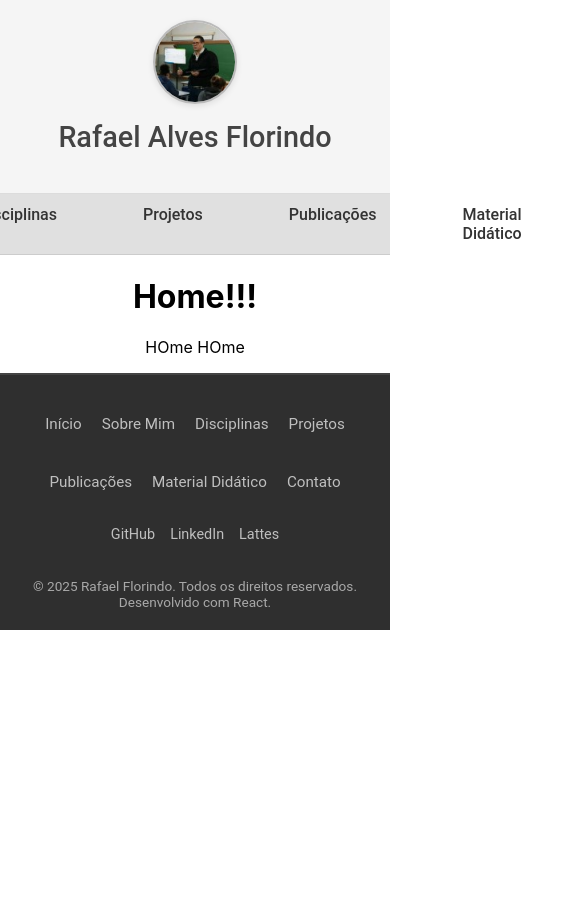
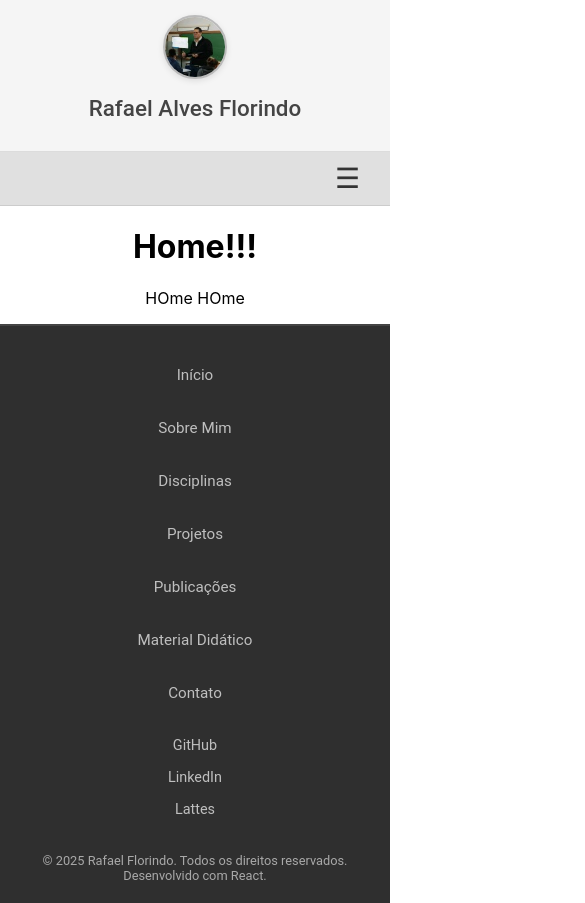
Before and after one commit to rafaelflorindo/projetopessoal, a React (Create React App) app: page / in a window 390 px wide. Shown: the top 903 px of the page, 585 px wide, since content can reach past the window. Before the commit the page ends 844 px from the top, so only its background shows below. Built offline with nearby package versions, Linux system fonts and the light colour scheme.

Commit message:
Responsividade - Header, Menu e Footer

```diff
--- a/src/Components/Footer/style.css
+++ b/src/Components/Footer/style.css
@@ -1,3 +1,5 @@
+/* ---------- ESTILOS DO FOOTER ---------- */
+
 footer {
   background-color: #2f2f2f;
   color: #dcdcdc;
@@ -11,7 +13,6 @@ footer {
 }
 
 .footerNavegation ul {
-
   list-style: none;
   display: flex;
   flex-wrap: wrap;
@@ -28,6 +29,7 @@ footer {
   font-size: 0.95rem;
 }
 
+/* Efeito de underline no hover */
 .footerNavegation ul li::after {
   content: '';
   position: absolute;
@@ -69,16 +71,15 @@ footer {
   text-align: center;
 }
 
-
 /* Links da navegação do rodapé */
 .footerNavegation ul li a {
-  color: #bfbfbf;            /* cinza claro padrão */
+  color: #bfbfbf;            /* cor cinza claro padrão */
   text-decoration: none;
   transition: color 0.3s ease;
 }
 
 .footerNavegation ul li a:hover {
-  color: #ffffff;            /* branco puro no hover */
+  color: #ffffff;            /* cor branca no hover */
 }
 
 /* Links das redes sociais */
@@ -91,3 +92,20 @@ footer {
 .footerSocials a:hover {
   color: #ffffff;
 }
+
+/* ---------- RESPONSIVIDADE DO FOOTER ---------- */
+
+@media (max-width: 768px) {
+  .footerNavegation ul {
+    gap: 15px;  /* Menor espaçamento entre os links em telas menores */
+    flex-direction: column; /* Tornar os links da navegação em uma coluna */
+  }
+
+  .footerSocials {
+    flex-direction: column; /* Colocar os links sociais em coluna em telas menores */
+  }
+
+  .footerCredits {
+    font-size: 0.8rem;
+  }
+}
--- a/src/Components/Header/style.css
+++ b/src/Components/Header/style.css
@@ -1,3 +1,5 @@
+/* ---------- Estilos do HEADER ---------- */
+
 header {
   background-color: #f5f5f5;
   padding: 20px 10px;
@@ -23,50 +25,19 @@ header .nome {
   color: #444;
 }
 
-/*
-header {
-  background-color: #e9f5ec;
-  padding: 20px 10px;
-  text-align: center;
-  color: #1e4d2b;
-  font-family: 'Roboto', sans-serif;
-  border-bottom: 2px solid #b6e2c8;
-}
 
-header img {
-  border-radius: 50%;
-  width: 80px;
-  height: 80px;
-  border: 2px solid #1a7f37;
-  box-shadow: 0 2px 8px rgba(0, 0, 0, 0.1);
-  object-fit: cover;
-}
-
-header .nome {
-  margin-top: 12px;
-  font-size: 1.8rem;
-  font-weight: 600;
-  color: #1e4d2b;
-}
-*/
-
-/*header {
-    background-color: #004b03;
-    padding: 10px;
-    text-align: center;
-    color: beige;
-    font-family: 'Roboto', sans-serif;
+/* ---------- Estilos do MENU (NAV) ---------- */
+@media (max-width: 600px) {
+  header img {
+    width: 60px;
+    height: 60px;
   }
 
-header img {
-  border-radius: 50%;
-  width: 80px;
-  height: 80px;
-  border: 3px solid #ffffff50;
-  box-shadow: 0 0 10px rgba(0,0,0,0.2);
+  header .nome {
+    font-size: 1.4rem;
+  }
+
+  header {
+    padding: 15px 5px;
+  }
 }
-
-header .nome {
-  margin-top: 10px;
-  font-size: 1.8rem;
-}*/
--- a/src/Components/Menu/index.js
+++ b/src/Components/Menu/index.js
@@ -1,17 +1,26 @@
 import { Link } from 'react-router-dom';
-import './style.css'
+import { useState } from 'react';
+import './style.css';
 
 const Menu = () => {
+  const [aberto, setAberto] = useState(false);
+
+  const toggleMenu = () => setAberto(!aberto);
+  const fecharMenu = () => setAberto(false);
+
   return (
     <nav>
-      <ul>
-      <li><Link to="/">Início</Link></li>
-        <li><Link to="/sobre-mim">Sobre Mim</Link></li>
-        <li><Link to="/disciplinas">Disciplinas</Link></li>
-        <li><Link to="/projetos">Projetos</Link></li>
-        <li><Link to="/publicacoes">Publicações</Link></li>
-        <li><Link to="/material-didatico">Material Didático</Link></li>
-        <li><Link to="/contato">Contato</Link></li>
+      <div className="menu-toggle" onClick={toggleMenu}>
+      {aberto ? '✖' : '☰'}
+      </div>
+      <ul className={`menu ${aberto ? 'aberto' : ''}`}>
+        <li><Link to="/" onClick={fecharMenu}>Início</Link></li>
+        <li><Link to="/sobre-mim" onClick={fecharMenu}>Sobre Mim</Link></li>
+        <li><Link to="/disciplinas" onClick={fecharMenu}>Disciplinas</Link></li>
+        <li><Link to="/projetos" onClick={fecharMenu}>Projetos</Link></li>
+        <li><Link to="/publicacoes" onClick={fecharMenu}>Publicações</Link></li>
+        <li><Link to="/material-didatico" onClick={fecharMenu}>Material Didático</Link></li>
+        <li><Link to="/contato" onClick={fecharMenu}>Contato</Link></li>
       </ul>
     </nav>
   );
--- a/src/Components/Menu/style.css
+++ b/src/Components/Menu/style.css
@@ -1,121 +1,106 @@
+/* ---------- Estilos do MENU (NAV) ---------- */
+
 nav {
   background-color: #e0e0e0;
-  height: 60px;
+  border-bottom: 1px solid #ccc;
+  width: 100%;
+  z-index: 10;
+  position: relative;
   display: flex;
+  flex-direction: column;
   align-items: center;
-  justify-content: center;
-  border-bottom: 1px solid #ccc;
+  font-family: 'Roboto', sans-serif;
 }
 
-nav ul {
+.menu-toggle {
+  display: none;
+  font-size: 28px;
+  cursor: pointer;
+  color: #333;
+  padding: 10px;
+  align-self: flex-end;
+  margin-right: 20px;
+}
+
+.menu {
   display: flex;
   gap: 30px;
   list-style: none;
   margin: 0;
   padding: 0;
+  transition: transform 0.3s ease;
 }
 
-nav ul li {
-  font-weight: 500;
-  font-family: 'Roboto', sans-serif;
+.menu li {
   padding: 8px 14px;
   border-radius: 5px;
   transition: background-color 0.2s ease, color 0.2s ease;
   cursor: pointer;
 }
 
-/* Ajuste direto para os links */
-nav ul li a {
-  color: #333; /* Cor do texto dos links */
-  text-decoration: none; /* Remove o sublinhado padrão */
-  display: block; /* Torna o link de bloco para ocupar todo o espaço do li */
-  padding: 8px 14px; /* Mesma quantidade de padding do li */
+.menu li a {
+  color: #333;
+  text-decoration: none;
+  display: block;
+  padding: 8px 14px;
   border-radius: 5px;
   transition: background-color 0.3s ease, color 0.3s ease;
 }
 
-/* Efeito de hover para os links */
-nav ul li a:hover {
-  background-color: #d0d0d0; /* Cor de fundo ao passar o mouse */
-  color: #000; /* Cor do texto no hover */
+.menu li a:hover {
+  background-color: #d0d0d0;
+  color: #000;
 }
 
+/* ---------- RESPONSIVIDADE ---------- */
 
-/*nav {
-    background-color: #d2f2dd;
-    height: 60px;
-    display: flex;
-    align-items: center;
-    justify-content: center;
-    border-bottom: 1px solid #a2d6b3;
+@media (max-width: 768px) {
+  nav {
+    align-items: flex-start;
   }
 
-  nav ul {
-    display: flex;
-    gap: 30px;
-    list-style: none;
-    margin: 0;
-    padding: 0;
+  .menu-toggle {
+    display: block;
   }
 
-  nav ul li {
-    color: #134d2a;
-    font-weight: 500;
-    font-family: 'Roboto', sans-serif;
-    padding: 8px 12px;
-    border-radius: 6px;
-    transition: background-color 0.2s ease, color 0.2s ease;
-    cursor: pointer;
+  .menu {
+    display: none;
+    flex-direction: column;
+    width: 100%;
+    background-color: #e0e0e0;
+    padding: 10px 0;
+    transform: translateY(-100%);
   }
 
-  nav ul li:hover {
-    background-color: #1a7f37;
-    color: #fff;
+  .menu.aberto {
+    display: flex;
+    transform: translateY(0);
   }
 
-  */
+  .menu li {
+    width: 100%;
+    text-align: center;
+  }
 
+  .menu li a {
+    padding: 10px 0;
+    width: 100%;
+    font-size: 1rem;
+  }
 
-/*nav {
-    background-color: #003d02;
-    height: 50px;
-    display: flex;
-    align-items: center;
-    justify-content: center;
+  /* Overlay do fundo */
+  .overlay {
+    position: fixed;
+    top: 0;
+    left: 0;
+    right: 0;
+    bottom: 0;
+    background-color: rgba(0, 0, 0, 0.5);
+    display: none;
+    z-index: 5;
+  }
+
+  .overlay.aberto {
+    display: block;
+  }
 }
-
-nav ul {
-    display: flex;
-    gap: 40px;
-    list-style: none;
-}
-
-nav {
-    background-color: #003d02;
-    height: 50px;
-    display: flex;
-    align-items: center;
-    justify-content: center;
-}
-
-nav ul {
-    display: flex;
-    gap: 40px;
-    list-style: none;
-}
-
-nav ul li {
-    color: #f0f0f0;
-    font-weight: 500;
-    font-family: "Roboto", sans-serif;
-    padding: 10px 15px;
-    border-radius: 5px;
-    transition: background-color 0.3s, color 0.3s;
-    cursor: pointer;
-}
-
-nav ul li:hover {
-    background-color: #208127;
-    color: #ffffff;
-}
-*/
```
